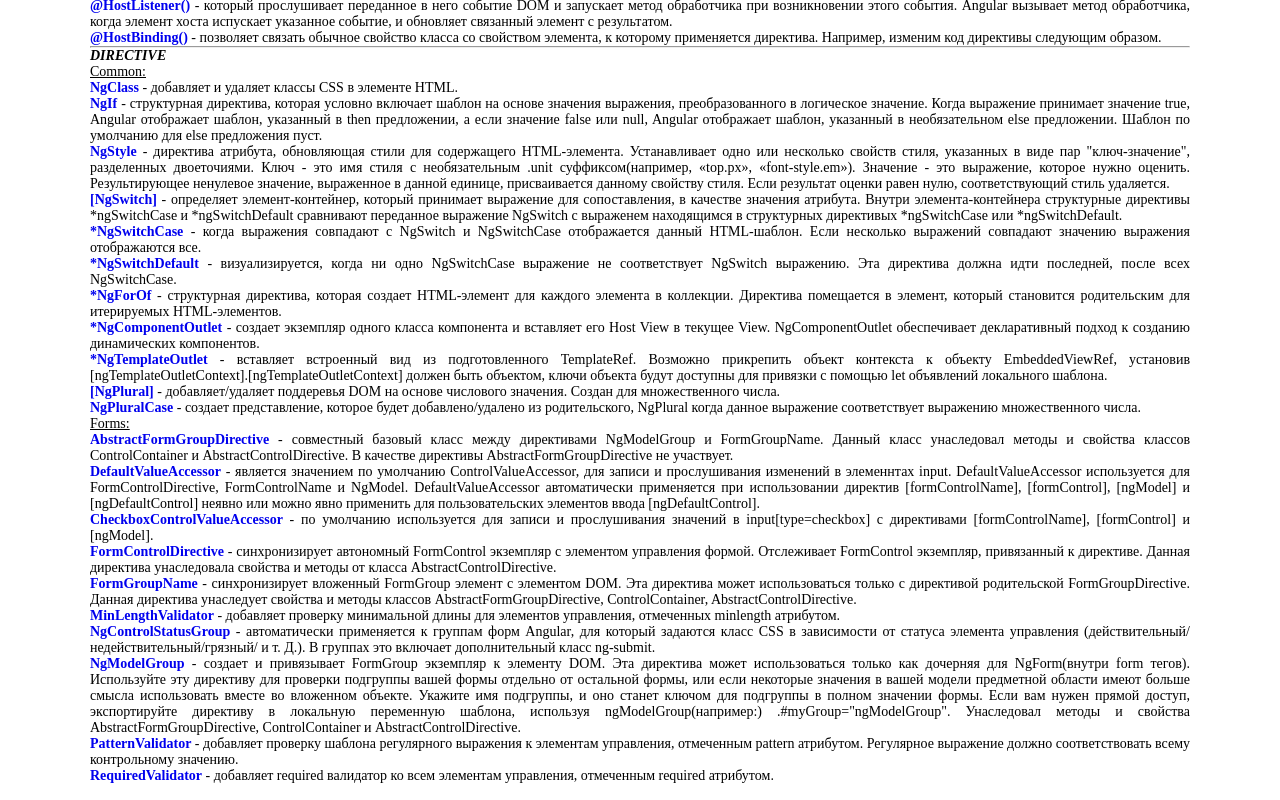
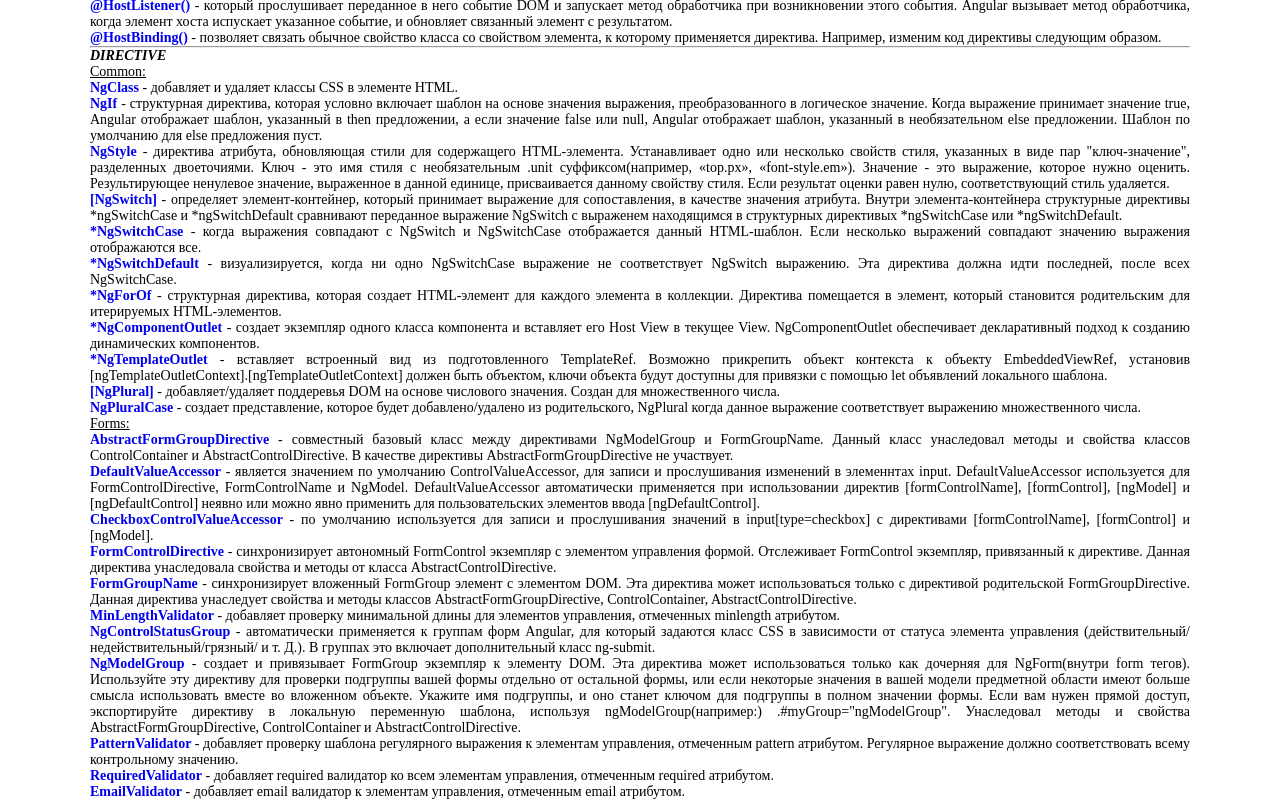
Before and after one commit to ArtemKashirin/API, an Angular app: page / in a window 1280 px wide. Shown: the part 1158-1958 px from the top of the page. Built offline with nearby package versions, Linux system fonts and the light colour scheme.

Commit message:
DIRECTIVE: EmailValidator

```diff
--- a/src/app/app.component.html
+++ b/src/app/app.component.html
@@ -62,3 +62,4 @@
 <app-ng-model-group></app-ng-model-group>
 <app-pattern-validator></app-pattern-validator>
 <app-required-validator></app-required-validator>
+<app-email-validator></app-email-validator>
--- a/src/app/app.module.ts
+++ b/src/app/app.module.ts
@@ -59,6 +59,7 @@
 import { PatternValidatorComponent } from './directive/pattern-validator/pattern-validator.component';
 import { RequiredValidatorComponent } from './directive/required-validator/required-validator.component';
 import { CheckboxControlValueAccessorComponent } from './directive/checkbox-control-value-accessor/checkbox-control-value-accessor.component';
+import { EmailValidatorComponent } from './directive/email-validator/email-validator.component';
 
 
 @NgModule({
@@ -119,6 +120,7 @@
     PatternValidatorComponent,
     RequiredValidatorComponent,
     CheckboxControlValueAccessorComponent,
+    EmailValidatorComponent,
   ],
   imports: [
     BrowserModule,
--- /dev/null
+++ b/src/app/directive/email-validator/email-validator.component.html
@@ -0,0 +1,6 @@
+<p><b><a [href] = "this.EmailValidator">EmailValidator</a></b> - добавляет email валидатор к элементам управления, отмеченным email
+  атрибутом.</p>
+
+<!--<div>-->
+<!--  <input type = "email" email [formControl]="this.email">-->
+<!--</div>-->
--- /dev/null
+++ b/src/app/directive/email-validator/email-validator.component.ts
@@ -0,0 +1,19 @@
+import {Component, OnInit} from '@angular/core';
+import {FormControl} from "@angular/forms";
+
+@Component({
+  selector: 'app-email-validator',
+  templateUrl: './email-validator.component.html',
+  styleUrls: ['./email-validator.component.scss']
+})
+export class EmailValidatorComponent implements OnInit {
+  public EmailValidator: string = 'https://angular.io/api/forms/EmailValidator';
+  public email: FormControl = new FormControl('ivan');
+
+  constructor() {
+  }
+
+  ngOnInit(): void {
+  }
+
+}
```
Also changed, not shown: src/app/directive/email-validator/email-validator.component.scss (added).
